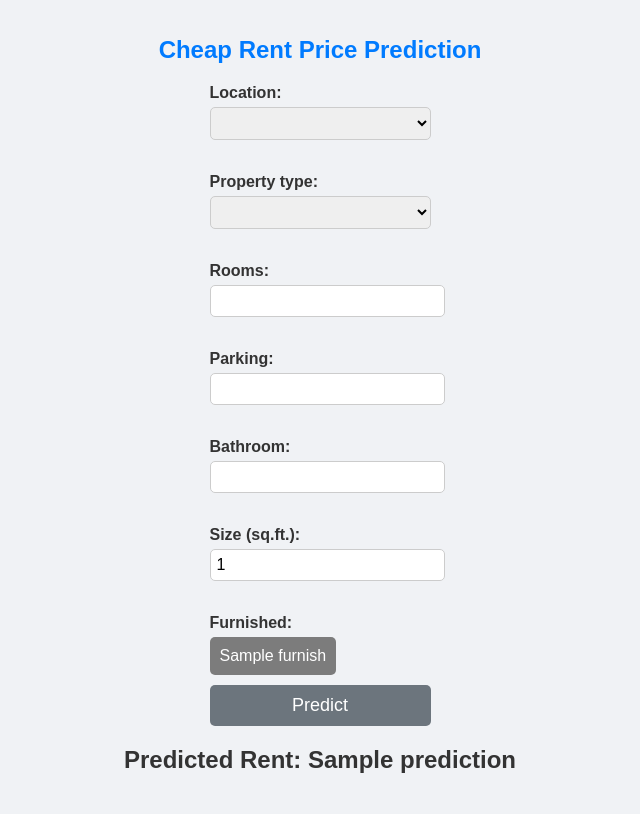
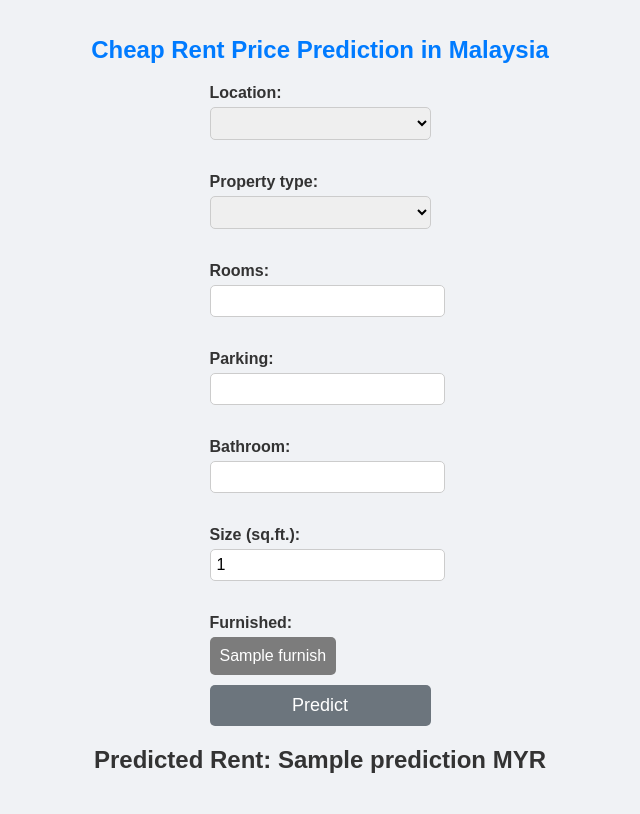
Before and after one commit to aldiiiip/price_predict, a Flask app: template templates/index.html in a window 1280 px wide. Shown: the whole page, without its empty margins (320-960 px from the left). Run offline with Flask 3, Linux system fonts and the light colour scheme; the template is opened without the code that fills it: most values are stand-ins (such as "Sample title", 1, 10 or a date in 2020); parts of the project's set-up code (start-up, migrations or seed data) failed here and were passed over.

Commit message:
change some frontend

```diff
--- a/templates/index.html
+++ b/templates/index.html
@@ -3,7 +3,7 @@
 <head>
     <meta charset="UTF-8">
     <meta name="viewport" content="width=device-width, initial-scale=1.0">
-    <title>Rent Prediction</title>
+    <title>Cheap Rental Prediction</title>
     <link rel="stylesheet" href="{{ url_for('static', filename='styles.css') }}">
     <script>
         function selectFurnished(button) {
@@ -41,7 +41,7 @@
 </head>
 <body>
     <body>
-        <h1>Cheap Rent Price Prediction</h1>
+        <h1>Cheap Rent Price Prediction in Malaysia</h1>
         <form action="/" method="POST">
             <label for="location">Location:</label>
             <select name="location" id="location"  onchange="checkFormFilled()">
@@ -95,7 +95,7 @@
         </form>
 
         {% if prediction is not none %}
-            <h2>Predicted Rent: {{ prediction }}</h2>
+            <h2>Predicted Rent: {{ prediction }} MYR</h2>
         {% endif %}
 </body>
 </html>
```
